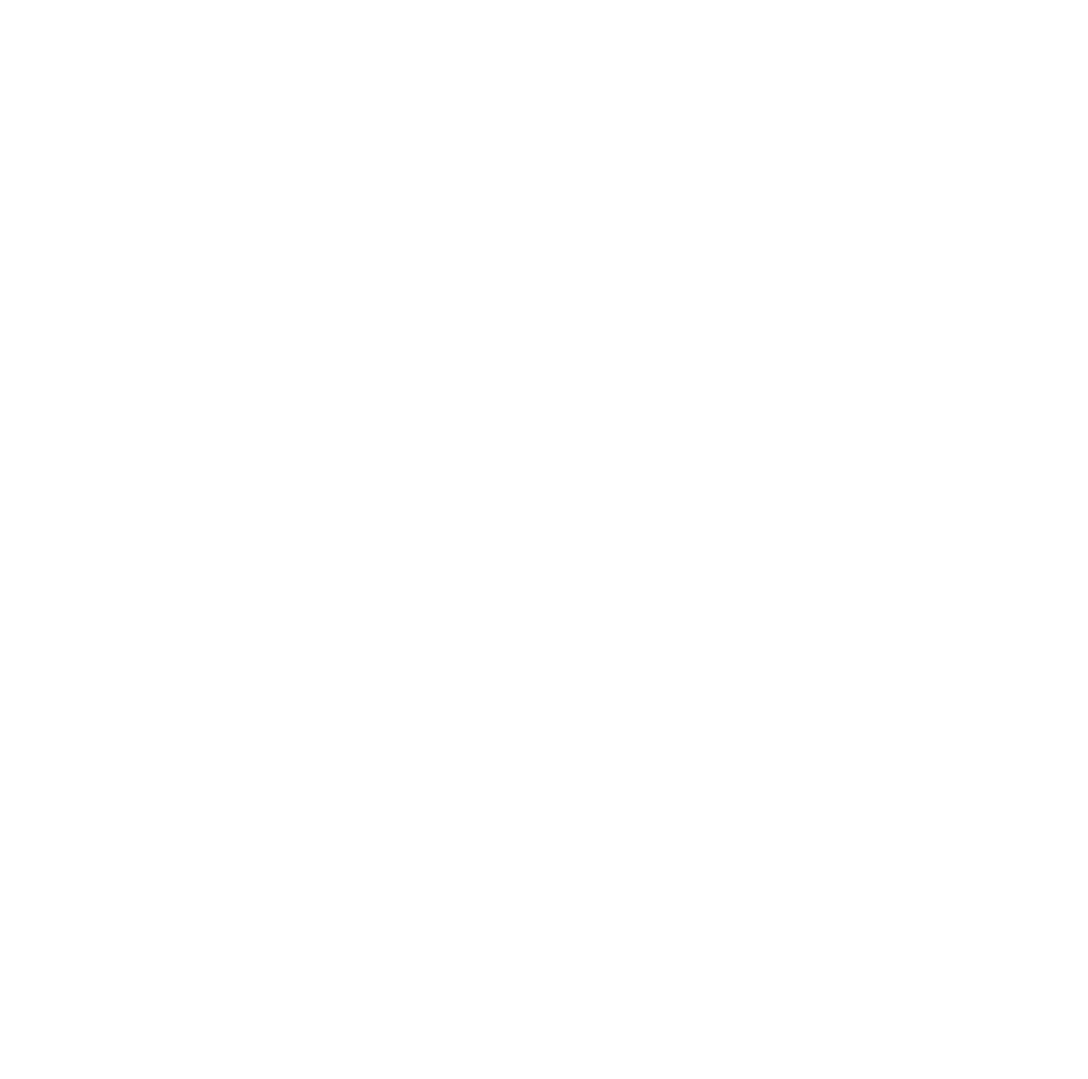
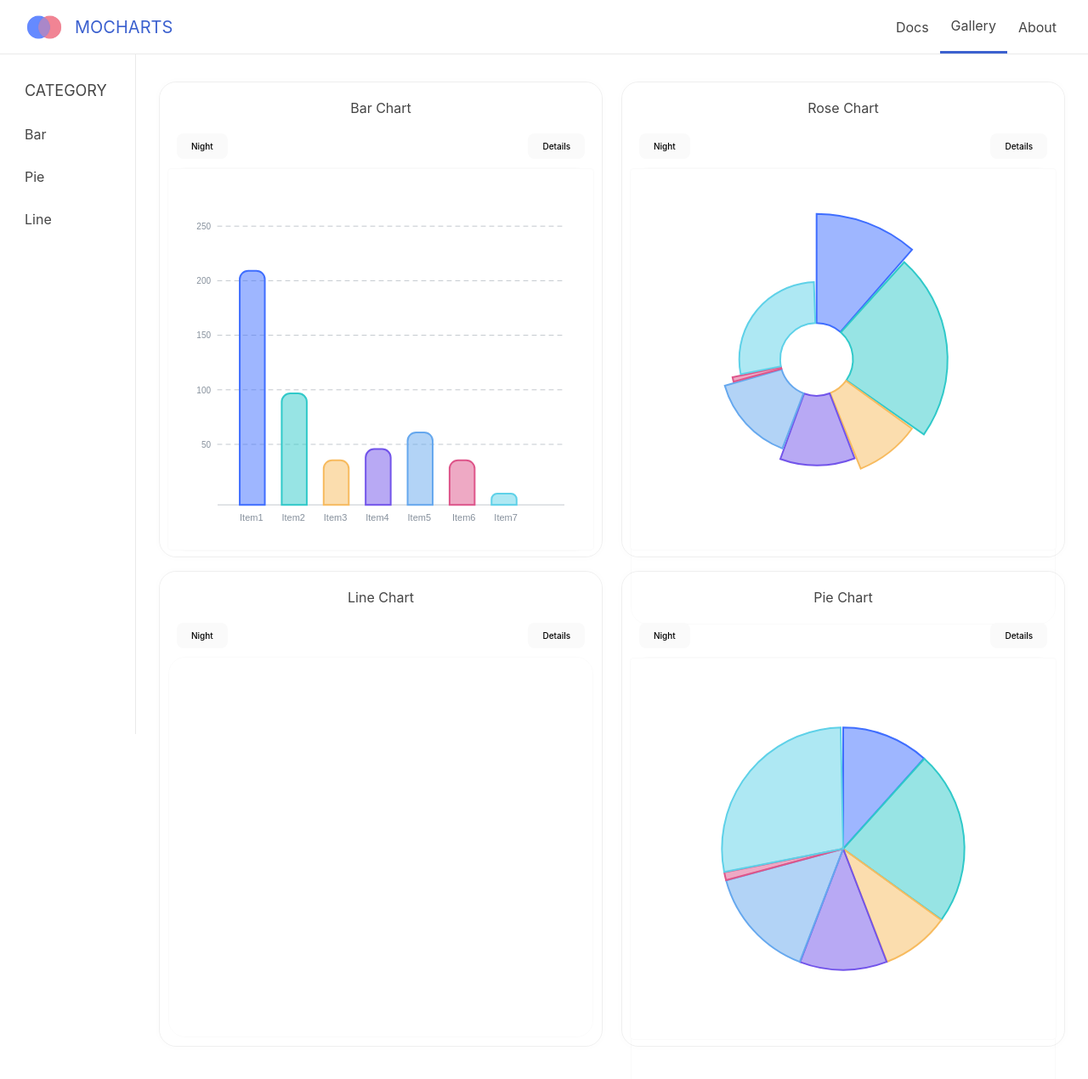
Before and after one commit to Mochalatteee/MoCharts, a Vue app: page /gallery in a window 1280 px wide. Before the commit this address had no page. Shown: the top 1270 px of the page at 85% size. Before the commit the page ends 800 px from the top, so only its background shows below. Built offline with nearby package versions, Linux system fonts and the light colour scheme.

Commit message:
修改了路由跳转逻辑，新增了加载动画和主页跳转

```diff
--- a/package.json
+++ b/package.json
@@ -9,6 +9,7 @@
     "preview": "vite preview"
   },
   "dependencies": {
+    "animate.css": "^4.1.1",
     "autoprefixer": "^10.4.19",
     "konva": "^9.3.6",
     "postcss": "^8.4.38",
--- a/src/App.vue
+++ b/src/App.vue
@@ -10,21 +10,3 @@
 <script setup>
 
 </script>
-
-<style>
-* {
-  padding: 0;
-  margin: 0;
-  box-sizing: border-box;
-}
-
-body, html {
-  padding: 0;
-  margin: 0;
-}
-
-#app {
-  max-width: none !important; /* Override the max-width property */
-}
-
-</style>
--- a/src/components/pieChart.vue
+++ b/src/components/pieChart.vue
@@ -83,7 +83,6 @@ export default {
         }else{
           container.value.style.backgroundColor = '#061936';
         }
-        console.log(colorMode.value);
         drawPieChart(layer, extraLayer, radius, innerRadius, centerX, centerY, colors, data, dataLabel,dataSum, cumulativeAngle, colorMode.value);
       });
 
@@ -122,7 +121,7 @@ export default {
       //   drawPieChart(layer, extraLayer, radius,innerRadius, centerX, centerY, colors, data, dataLabel,dataSum, cumulativeAngle,currentMode)
       };
 
-    return { container , toggleColorMode}
+    return { container , toggleColorMode }
   }
 };
 
@@ -131,15 +130,20 @@ function drawPieChart(layer, extraLayer, radius,innerRadius, centerX, centerY, c
   extraLayer.removeChildren();
 
   data.forEach((portion, index) => {
-      const gap = 1;
-      const angle = Math.round(portion / dataSum * 360) - 1*gap;
+      const gap = 0.1;
+      const angle = Math.round(portion / dataSum * 360) - 2*gap;
+      let endAngle = 0;
 
-      const endAngle = cumulativeAngle + angle + gap;
+      if (index === data.length - 1) {
+        endAngle = 270;
+      } else{
+        endAngle = cumulativeAngle + angle + 2*gap;
+      }
 
       let offset = (endAngle + 90 - 0.5 * angle) * Math.PI / 180;
       let outerRadius = radius ;
 
-      // console.log (index , angle, cumulativeAngle, endAngle, offset);
+      // console.log (index , angle, cumulativeAngle, endAngle+90);
 
       const wedge = new Konva.Arc({
         x: centerX ,
@@ -151,6 +155,7 @@ function drawPieChart(layer, extraLayer, radius,innerRadius, centerX, centerY, c
         strokeWidth: 2,
         angle: 0,
         rotation: cumulativeAngle,
+        closed: true,
       });
 
       layer.add(wedge);
--- a/src/components/roseChart.vue
+++ b/src/components/roseChart.vue
@@ -83,7 +83,6 @@
           }else{
             container.value.style.backgroundColor = '#061936';
           }
-          console.log(colorMode.value);
           drawPieChart(layer, extraLayer, radius, innerRadius, centerX, centerY, colors, data, dataLabel,dataSum, cumulativeAngle, colorMode.value);
         });
 
--- a/src/layouts/Home.vue
+++ b/src/layouts/Home.vue
@@ -5,9 +5,9 @@
         <p class="website-title">MOCHARTS</p>
     </div>
     <div class="nav-item-box">
-      <div class="nav-item">Docs</div>
-      <div class="nav-item active">Gallery</div>
-      <div class="nav-item">About</div>
+      <router-link to="/docs" class="nav-item" :class="{ 'active': currentRoute === '/docs' }">Docs</router-link>
+      <router-link to="/gallery" class="nav-item" :class="{ 'active': currentRoute === '/gallery' }">Gallery</router-link>
+      <router-link to="/about" class="nav-item" :class="{ 'active': currentRoute === '/about' }">About</router-link>
     </div>
 
   </div>
@@ -22,7 +22,14 @@
     </div>
 
     <div class="display-box">
-      <charts></charts>
+      <div class="">
+        <router-view v-slot="{ Component }">
+          <transition name="fade" mode="out-in" appear>
+            <component :is="Component" />
+          </transition>
+        </router-view>
+      </div>
+
     </div>
 
   </div>
@@ -32,13 +39,45 @@
 
 <script>
 import charts from './charts.vue';
+import { ref, watch } from 'vue';
+import { useRoute, useRouter } from 'vue-router';
 
 
 export default {
   components: {
     charts
+  },
+  setup() {
+    const route = useRoute();
+    const router = useRouter();
+    const currentRoute = ref(route.path);
+    const isTransitioning = ref(false);
+    const navItems = [
+      { path: '/docs', label: 'Docs' },
+      { path: '/gallery', label: 'Gallery' },
+      { path: '/about', label: 'About' }
+    ];
+
+    const goto = (path) => {
+      if (!isTransitioning.value) {
+        isTransitioning.value = true;
+        router.push(path);
+      }
+    };
+
+    watch(() => route.path, (newValue) => {
+      currentRoute.value = newValue;
+      isTransitioning.value = false;
+    });
+
+    return {
+      currentRoute,
+      navItems,
+      goto
+    };
   }
 };
+
 </script>
 
 <style scoped>
@@ -58,7 +97,7 @@ export default {
   }
 
   .body-box{
-    width: 95vw;
+    width: 100vw;
   }
 
   .category-box{
@@ -100,9 +139,12 @@ export default {
   .nav-item{
     height: 100%;
     padding: 13px;
+    text-decoration: none;
+    color: #454545;
     cursor: pointer;
     display: flex;
     align-items: center;
+    transition: border-bottom-color 0.3s ease;
   }
 
   .category-list{
@@ -126,4 +168,15 @@ export default {
   .active{
     border-bottom: solid 3px #3c61cf;
   }
+
+  .fade-enter-active, .fade-leave-active {
+    transition: opacity 0.3s ease;
+  }
+  .fade-leave-to /* .fade-leave-active in <2.1.8 */ {
+    opacity: 0;
+  }
+  .fade-enter{
+    opacity: 1;
+  }
+
 </style>
--- /dev/null
+++ b/src/layouts/about.vue
@@ -0,0 +1,3 @@
+<template>
+    <p>about</p>
+</template>
--- a/src/layouts/charts.vue
+++ b/src/layouts/charts.vue
@@ -1,4 +1,5 @@
 <template>
+     <div class="charts">
 
         <div class="component-box">
             <div class="component-ctn">
@@ -26,14 +27,14 @@
                 <div class="chart-ctn">
                     <div class="title-box"><p>Rose Chart</p></div>
                     <div class="modify-ctn">
-                      <button @click="togglePieColorMode">{{ roseColorMode === 'day' ? 'Night' : 'Day' }}</button>
+                        <button @click="toggleRoseColorMode">{{ roseColorMode === 'day' ? 'Night' : 'Day' }}</button>
                         <button @click="goToPieChart">Details</button>
                     </div>
                     <div class="chart-box">
                         <roseChart
                             v-if="isSizeAvailable"
                             :data="[50,100,40,50,65, 5, 120]"
-                        :color-mode="pieColorMode"
+                            :color-mode="roseColorMode"
                             :colors=this.$colors
                             :size="divSize"
                             ></roseChart>
@@ -85,6 +86,7 @@
 
         </div>
 
+    </div>
 </template>
 
 <script>
--- /dev/null
+++ b/src/layouts/docs.vue
@@ -0,0 +1,7 @@
+<template>
+    <p>docs</p>
+</template>
+
+<script>
+
+</script>
--- a/src/main.js
+++ b/src/main.js
@@ -3,6 +3,7 @@ import router from './router/router'
 import './style.css'
 import App from './App.vue'
 import { colors } from "./plugins/config.js"
+import 'animate.css/animate.min.css' //引入动画
 
 const app = createApp(App);
 
--- a/src/router/router.js
+++ b/src/router/router.js
@@ -2,6 +2,40 @@ import { createRouter, createWebHistory } from 'vue-router';
 import barChart from '../components/barChart.vue';
 import home from '../layouts/home.vue';
 import pieChart from "../components/pieChart.vue"
+import charts from '../layouts/charts.vue';
+import docs from '../layouts/docs.vue';
+import about from '../layouts/about.vue'
+
+const homeRoutes = [{
+   path: '/bar-chart',
+    name: 'BarChart',
+    component: barChart
+ },{
+   path: '/pie-chart',
+   name: 'PieChart',
+   component: pieChart
+},{
+   path: '/gallery',
+   name: 'gallery',
+   component: charts,
+   meta: {
+      index: 2
+    }
+},{
+   path: '/docs',
+   name: 'docs',
+   component: docs,
+   meta: {
+      index: 1
+    }
+},{
+   path: '/about',
+   name: 'about',
+   component: about,
+   meta: {
+      index: 3
+    }
+}]
 
 const routes = [{
     path: '/bar-chart',
@@ -10,7 +44,8 @@ const routes = [{
  },{
     path: '/',
     name: 'Home',
-    component: home
+    component: home,
+    children: homeRoutes // 添加子路由配置
  },{
    path: '/pie-chart',
    name: 'PieChart',
--- a/src/style.css
+++ b/src/style.css
@@ -1,11 +1,17 @@
+* {
+  padding: 0;
+  margin: 0;
+  box-sizing: border-box;
+}
+
 :root {
   font-family: Inter, system-ui, Avenir, Helvetica, Arial, sans-serif;
   line-height: 1.5;
   font-weight: 400;
 
   color-scheme: light dark;
-  color: rgba(255, 255, 255, 0.87);
-  background-color: #242424;
+  color: #454545;
+  /* background-color: #242424; */
 
   font-synthesis: none;
   text-rendering: optimizeLegibility;
@@ -13,53 +19,30 @@
   -moz-osx-font-smoothing: grayscale;
 }
 
-a {
-  font-weight: 500;
-  color: #646cff;
-  text-decoration: inherit;
-}
-a:hover {
-  color: #535bf2;
-}
-
-body {
+body, html {
+  padding: 0;
   margin: 0;
 }
 
+#app {
+  text-align: center;
+}
 
 button {
   border-radius: 8px;
   border: 1px solid transparent;
   padding: 8px 16px;
-  font-size: 16px;
+  font-size: 10px;
   font-weight: 500;
   font-family: inherit;
-  background-color: #1a1a1a;
+  background-color: #fafafa;
   cursor: pointer;
   transition: border-color 0.25s;
 }
 button:hover {
-  border-color: #646cff;
+  border-color: #94b2fd;
 }
 button:focus,
 button:focus-visible {
   outline: 4px auto -webkit-focus-ring-color;
 }
-
-#app {
-  margin: 0;
-  text-align: center;
-}
-
-@media (prefers-color-scheme: light) {
-  :root {
-    color: #213547;
-    background-color: #ffffff;
-  }
-  a:hover {
-    color: #747bff;
-  }
-  button {
-    background-color: #f9f9f9;
-  }
-}
```
Also changed, not shown: src/components/lineChart.vue (added), 1 other file (tests, documents, lock files or other folders). Lines whose indentation alone changed are shown as unchanged.
